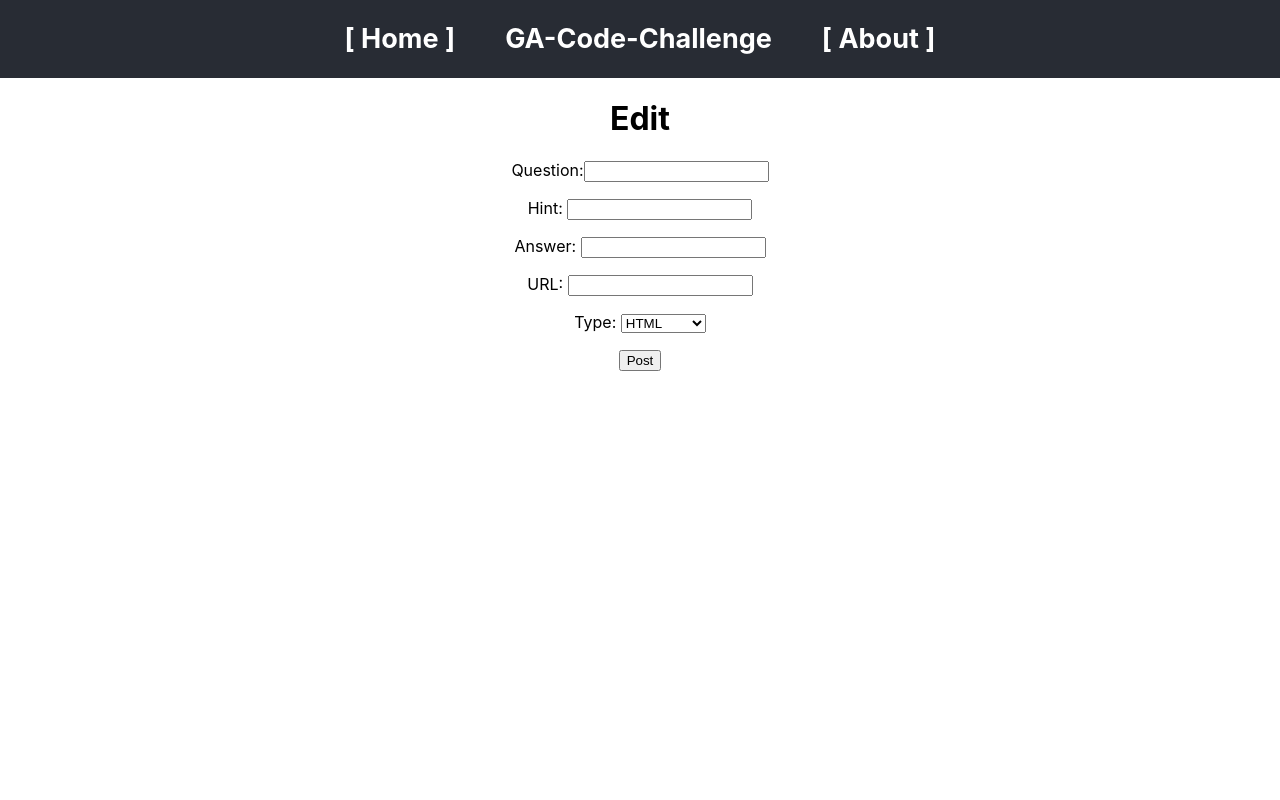
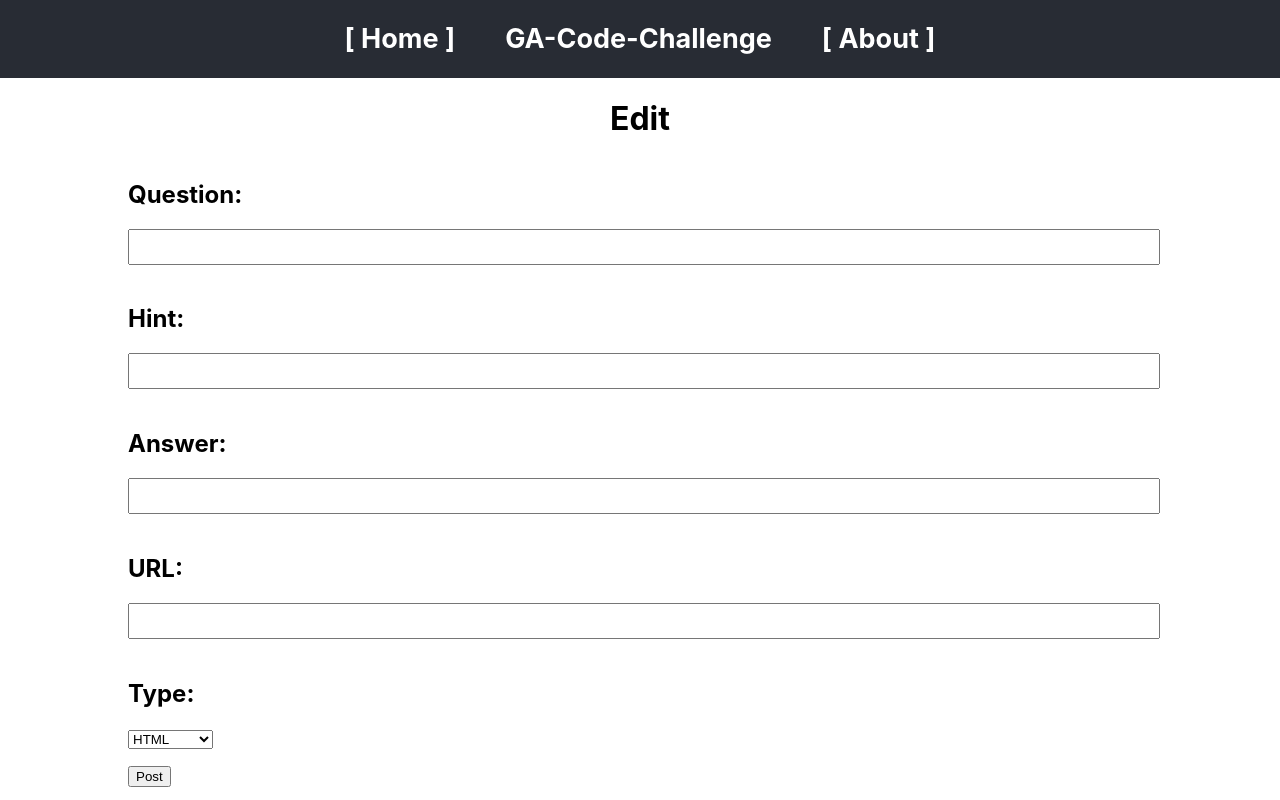
Before and after one commit to wtsia/DevQ, a React (Create React App) app in the folder code-challenge/: page /Edit in a window 1280 px wide. Built offline with nearby package versions, Linux system fonts and the light colour scheme.

Commit message:
edit js, styling

```diff
--- a/code-challenge/src/Components/Edit.css
+++ b/code-challenge/src/Components/Edit.css
@@ -0,0 +1,19 @@
+.editContainer {
+  width: 100%;
+}
+
+.edit {
+  display: flex;
+  text-align: left;
+}
+
+form {
+  width: 100%;
+}
+
+.editPage {
+  width: 100%;
+  height: 30px;
+  font-size: 14px;
+  margin-bottom: 20px;
+}
--- a/code-challenge/src/Components/Edit.js
+++ b/code-challenge/src/Components/Edit.js
@@ -5,28 +5,28 @@ class Edit extends Component {
   render() {
     return (
       <div className="container">
-        <div className="edit">
+        <div className="editContainer">
           <h1>Edit</h1>
           <div className="edit">
             <form action="/edit/:id" method="post">
               <p>
-                <label>Question:</label>
-                <input type="text" name="question"/>
+                <h2>Question:</h2>
+                <input className="editPage" type="text" name="question" />
               </p>
               <p>
-                <label>Hint: </label>
-                <input type="text" name="hint"/>
+                <h2>Hint: </h2>
+                <input className="editPage" type="text" name="hint" />
               </p>
               <p>
-                <label>Answer: </label>
-                <input type="text" name="answer"/>
+                <h2>Answer: </h2>
+                <input className="editPage" type="text" name="answer" />
               </p>
               <p>
-                <label>URL: </label>
-                <input type="text" name="url"/>
+                <h2>URL: </h2>
+                <input className="editPage" type="text" name="url" />
               </p>
               <p>
-                <label>Type: </label>
+                <h2>Type: </h2>
                 <select>
                   <option value="HTML">HTML</option>
                   <option value="CSS">CSS</option>
```
Lines whose indentation alone changed are shown as unchanged.
